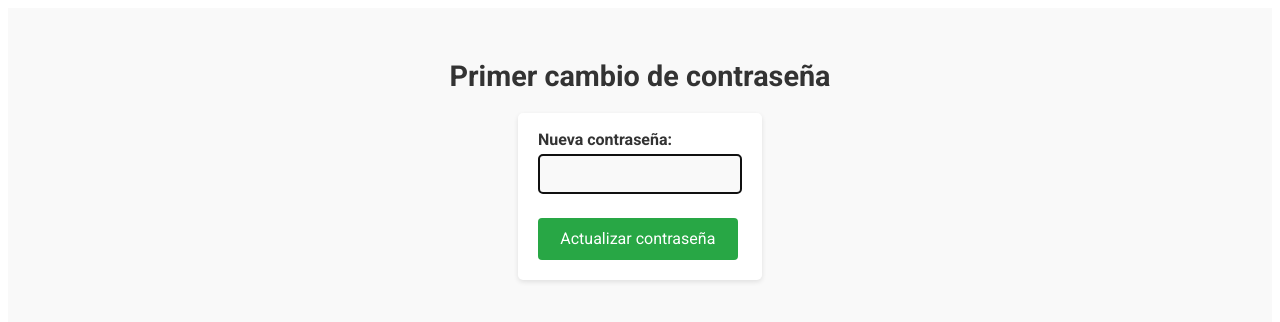
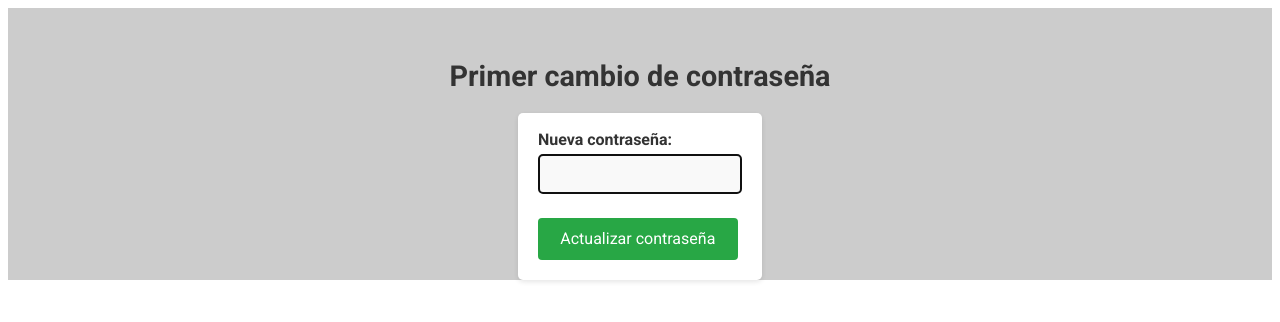
Before and after one commit to FernandoIvan10/SICA239, a React (Vite) app in the folder client/: page /SICA/primer-cambio-contrasena in a window 1280 px wide. Shown: the top 322 px of the page. Built offline with nearby package versions, Linux system fonts and the light colour scheme; sample sign-in values are in the browser's storage.

Commit message:
Se mejoró el estilo del contenedor principal y menú lateral

```diff
--- a/client/src/assets/styles/global.css
+++ b/client/src/assets/styles/global.css
@@ -29,15 +29,16 @@ input {
     display: flex;
     flex-direction: row;
     width: 100%;
-    height: 100vh;
+    height: 100%;
 }
 
 .contenido-principal{
     width: 100%;
+    height: 100%;
     display: flex;
     flex-direction: column;
     align-items: center;
-    background-color: #F9F9F9;
+    background-color: #CCC;
 }
 
 .input-label{
--- a/client/src/components/sica/MenuLateral/MenuLateral.css
+++ b/client/src/components/sica/MenuLateral/MenuLateral.css
@@ -4,7 +4,7 @@
     width: 20%;
     display: flex;
     flex-direction: column;
-    height: auto;
+    height: 100%;
     box-shadow: 2px 0 5px rgba(0, 0, 0, 0.1);
     overflow-y: auto;
 }
```
